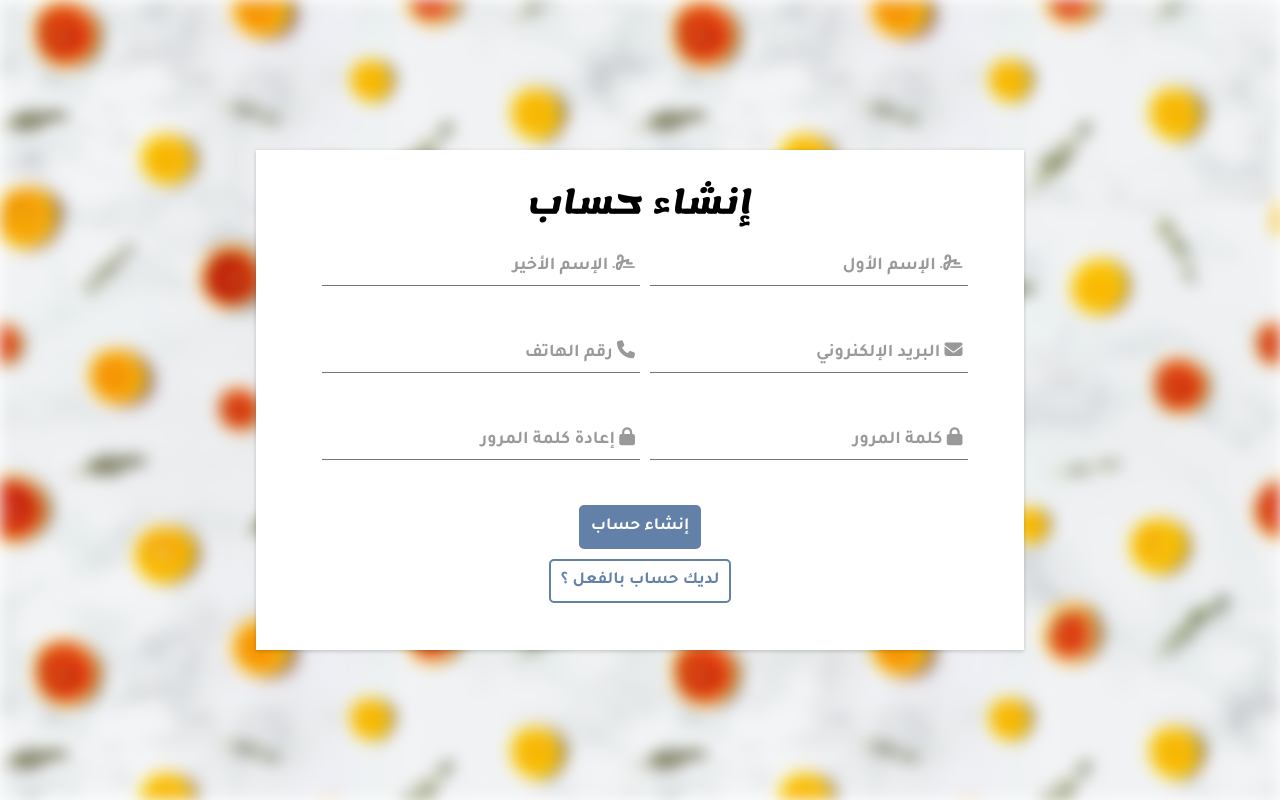
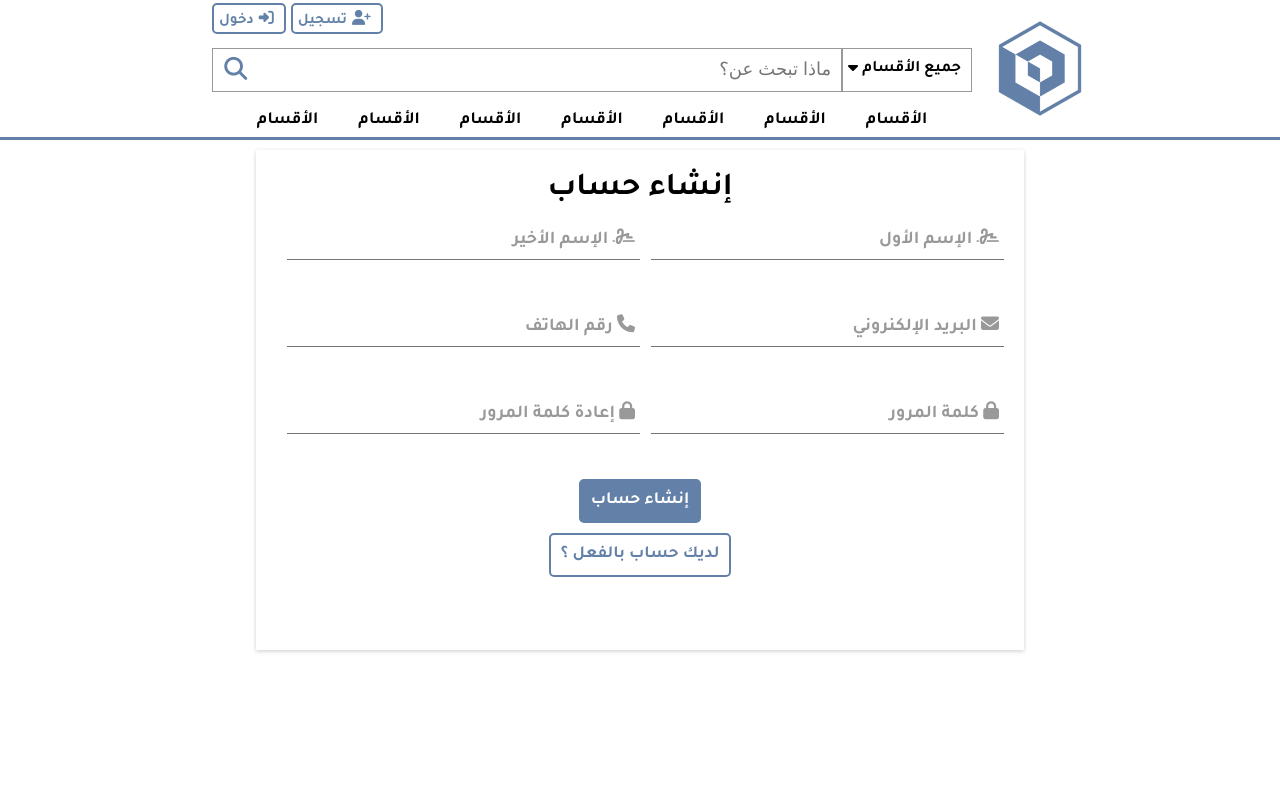
Before and after one commit to B0dda/espana, a PHP site: page /signup.php in a window 1280 px wide. Run offline with PHP 8.4, Linux system fonts and the light colour scheme; some libraries are stand-ins or nearby versions.

Commit message:
Merged header with files

```diff
--- /dev/null
+++ b/includes/head.php
@@ -0,0 +1,6 @@
+<?php
+
+
+$title = (empty($title)?"Espana":$title);
+
+ ?>
--- /dev/null
+++ b/includes/header.php
@@ -0,0 +1,59 @@
+<?php include_once('includes/head.php'); ?>
+<!DOCTYPE html>
+<html lang="en">
+<head>
+  <meta charset="UTF-8">
+  <meta name="viewport" content="width=device-width, initial-scale=1.0">
+  <link href="https://fonts.googleapis.com/css2?family=Tajawal:wght@200;300;400;500;700;800;900&display=swap" rel="stylesheet">
+  <link href="https://fonts.googleapis.com/css2?family=Lemonada:wght@300;400;500;600;700&display=swap" rel="stylesheet">
+  <script src="https://kit.fontawesome.com/b1361fb5d5.js" crossorigin="anonymous"></script>
+  <link rel="stylesheet" href="./layout/css/master.css">
+  <title><?php echo $title; ?></title>
+</head>
+<body>
+<div id="header">
+  <div class="logo">
+    <img src="layout/png/logo.png">
+  </div>
+  <div class="nav">
+    <div class="top flex fd-rr">
+      <div class="login flex">
+        <div class="xbuttonx">
+          <a href="#"><i class="fas fa-user-plus m-5"></i>تسجيل</a>
+        </div>
+        <div class="xbuttonx mr-5">
+          <a href="#"><i class="fas fa-sign-in-alt m-5"></i>دخول</a>
+        </div>
+      </div>
+    </div>
+    <div class="center flex a-c">
+      <div class="search flex w-100">
+        <div class="cat-button">
+          جميع الأقسام
+          <div class="icon">
+            <i class="fas fa-caret-down"></i>
+          </div>
+          <menu>
+            <div class="item"><b>جميع الأقسام</b></div>
+            <div class="item">جميع الأقسام</div>
+            <div class="item">جميع الأقسام</div>
+            <div class="item">جميع الأقسام</div>
+          </menu>
+        </div>
+        <form action="search" class="flex f-1" method="get">
+          <input type="text" class="input" name="q" placeholder="ماذا تبحث عن؟">
+          <button type="submit"> <i class="fas fa-search"></i> </button>
+        </form>
+      </div>
+    </div>
+    <div class="bottom flex nav-buttons j-c">
+      <div class="item">الأقسام</div>
+      <div class="item">الأقسام</div>
+      <div class="item">الأقسام</div>
+      <div class="item">الأقسام</div>
+      <div class="item">الأقسام</div>
+      <div class="item">الأقسام</div>
+      <div class="item">الأقسام</div>
+    </div>
+  </div>
+</div>
--- a/signup.php
+++ b/signup.php
@@ -1,17 +1,5 @@
-<!DOCTYPE html>
-<html lang="en">
-
-<head>
-  <meta charset="UTF-8">
-  <meta name="viewport" content="width=device-width, initial-scale=1.0">
-  <link href="https://fonts.googleapis.com/css2?family=Tajawal:wght@200;300;400;500;700;800;900&display=swap" rel="stylesheet">
-  <link href="https://fonts.googleapis.com/css2?family=Lemonada:wght@300;400;500;600;700&display=swap" rel="stylesheet">
-  <link rel="stylesheet" href="layout/css/master.css">
-  <script src="https://kit.fontawesome.com/b1361fb5d5.js" crossorigin="anonymous"></script>
-  <title>إنشاء حساب | اسبانا</title>
-</head>
-
-<body id="signin">
+<?php $title = "تسجيل الدخول" ?>
+<?php include('includes/header.php'); ?>
   <div class="container">
 
   </div>
```
Also changed, not shown: index.php (+2 -58 lines), signin.php (+2 -13 lines).
